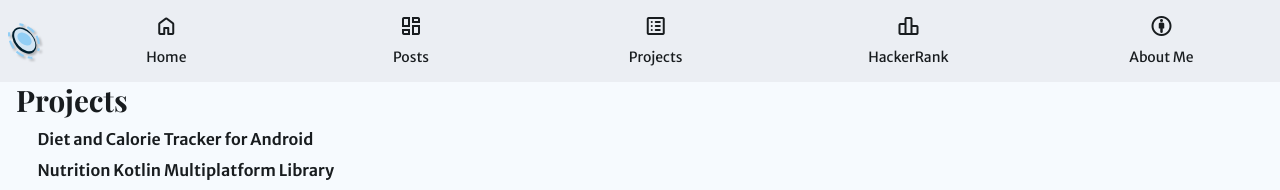
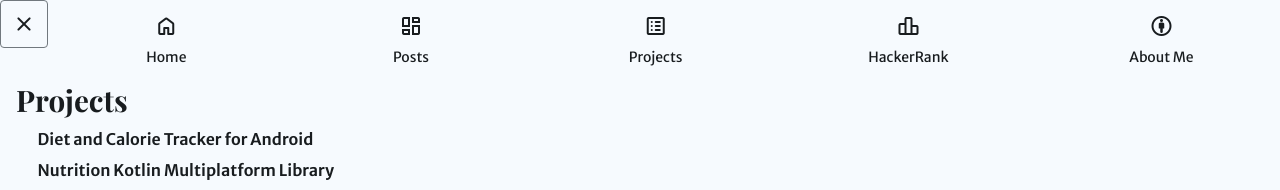
Before and after one commit to John-Tuesday/John-Tuesday.github.io, a Jekyll site: the page built from index.md, in a window 1280 px wide. Shown: the top 190 px of the page. Built offline with Jekyll 4.4.1, drawn with Linux system fonts in a browser that asks for light colours; some web fonts are replaced.

Commit message:
Create navigation hamburger menu

```diff
--- a/_includes/nav-bar.html
+++ b/_includes/nav-bar.html
@@ -1,33 +1,11 @@
-<!--
-<div class="hamburger-menu">
-    <input type="checkbox" name="ham-box" id="ham-box" class="menu-toggle">
-    <label for="ham-box" class="menu-label">
-        <span class="menu-label-uncheck">
-            <span class="material-symbols-rounded">menu</span>
-        </span>
-        <span class="menu-label-check">
-            <span class="material-symbols-rounded">close</span>
-        </span>
+<div class="top-menu-bar">
+    <input type="checkbox" name="nav-menu-box" id="nav-menu-box" class="menu-toggle">
+    <label for="nav-menu-box" class="nav-menu-label-unchecked">
+        <span class="material-symbols-rounded">menu</span>
     </label>
-    <div class="menu-content">
-        <nav>
-            <ul class="menu-ul">
-                {% for p in site.data.nav -%}
-                <li class="menu-li"><a
-                        href="{{ p.link }}"
-                        class="{% if page.url contains p.link %}current{% else %}other{% endif %}"
-                        ><h2>
-                            {{- p.name -}}
-                    </h2></a></li>
-                {%- endfor %}
-            </ul>
-        </nav>
-    </div>
-</div>
- -->
-
-<div class="top-menu-bar">
-    <img src="/assets/svg/logo-trimmed-light.svg" alt="logo" class="favlogo">
+    <label for="nav-menu-box" class="nav-menu-label-checked">
+        <span class="material-symbols-rounded">close</span>
+    </label>
     <nav class="nav-menu-bar">
         {% for p in site.data.nav -%}
         <div class="nav-item"><a href="{{ p.link }}" class="{% if page.url contains p.link %}current-nav{% else %}other-nav{% endif %}">
--- a/_sass/nav-bar.scss
+++ b/_sass/nav-bar.scss
@@ -4,6 +4,86 @@
 @use "theme/m3-color" as c;
 @use "common/util";
 $-max-width: 450px !default;
+
+/** Hamburger Menu **/
+input[type="checkbox"][class|="menu-toggle"] {
+    display: none;
+
+    &:checked ~ {
+        label.nav-menu-label-checked {
+            display: none;
+            @media (max-width: $-max-width) {
+                display: flex;
+            }
+        }
+        label.nav-menu-label-unchecked {
+            display: flex;
+            @media (max-width: $-max-width) {
+                display: none;
+            }
+        }
+        nav.nav-menu-bar {
+            display: none;
+            @media (max-width: $-max-width) {
+                display: flex;
+            }
+        }
+    }
+    &:not(&:checked) ~ {
+        label.nav-menu-label-checked {
+            display: flex;
+            @media (max-width: $-max-width) {
+                display: none;
+            }
+        }
+        label.nav-menu-label-unchecked {
+            display: none;
+            @media (max-width: $-max-width) {
+                display: flex;
+            }
+        }
+        nav.nav-menu-bar {
+            display: flex;
+            @media (max-width: $-max-width) {
+                display: none;
+            }
+        }
+    }
+}
+
+label[class|="nav-menu-label"] {
+    align-self: flex-start;
+    display: flex;
+    justify-content: center;
+    align-items: center;
+    font-size: 24px;
+    min-inline-size: util.$min-interact-width;
+    min-block-size: util.$min-interact-height;
+
+    &:hover {
+        cursor: pointer;
+    }
+}
+
+label.nav-menu-label-unchecked {
+    @media (max-width: $-max-width) {
+        border-radius: 4px;
+        border-width: 1px;
+        border-style: solid;
+        border-color: c.$outline;
+        background-color: c.$secondary-container;
+        color: c.$on-secondary-container;
+    }
+}
+
+label.nav-menu-label-checked {
+    border-radius: 4px;
+    border-width: 1px;
+    border-style: solid;
+    border-color: c.$outline;
+}
+
+/** Normal **/
 
 .top-menu-bar {
     position: sticky;
@@ -13,12 +93,15 @@
     flex-direction: row;
     max-width: 100%;
     width: 100%;
-    background-color: c.$surface-container;
+
+    background-color: c.$surface;
+    color: c.$on-surface;
 
     @media (max-width: $-max-width) {
         position: relative;
         flex-direction: column;
         align-items: center;
+        // background-color: transparent;
     }
 }
 
--- a/assets/css/default.scss
+++ b/assets/css/default.scss
@@ -15,7 +15,7 @@
 @use "sass:math";
 @use "screen";
 @use "theme/m3-icon";
-@use "common/dropdown";
+// @use "common/dropdown";
 @use "footer";
 @use "nav-bar";
 @use "about";
```
